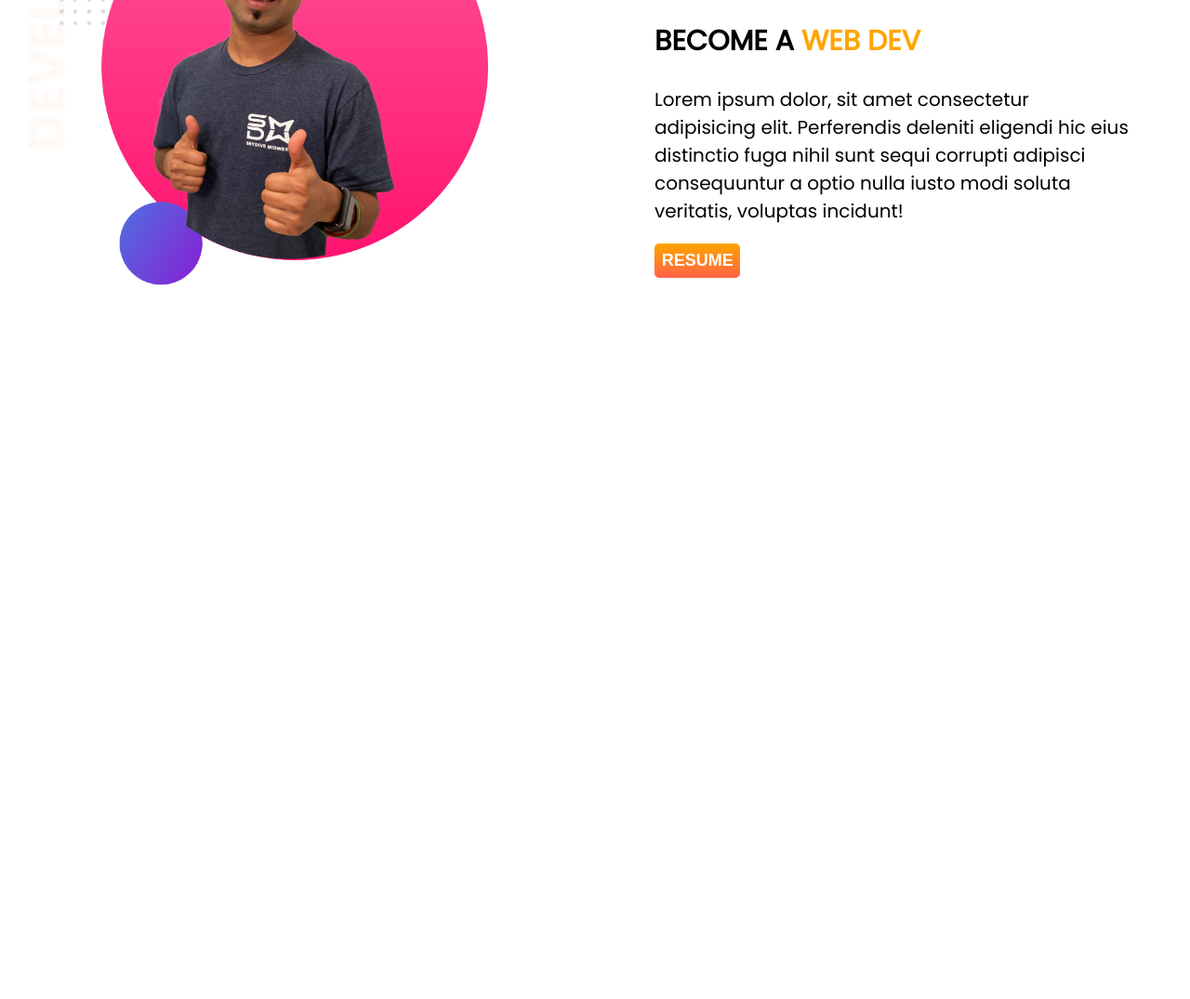
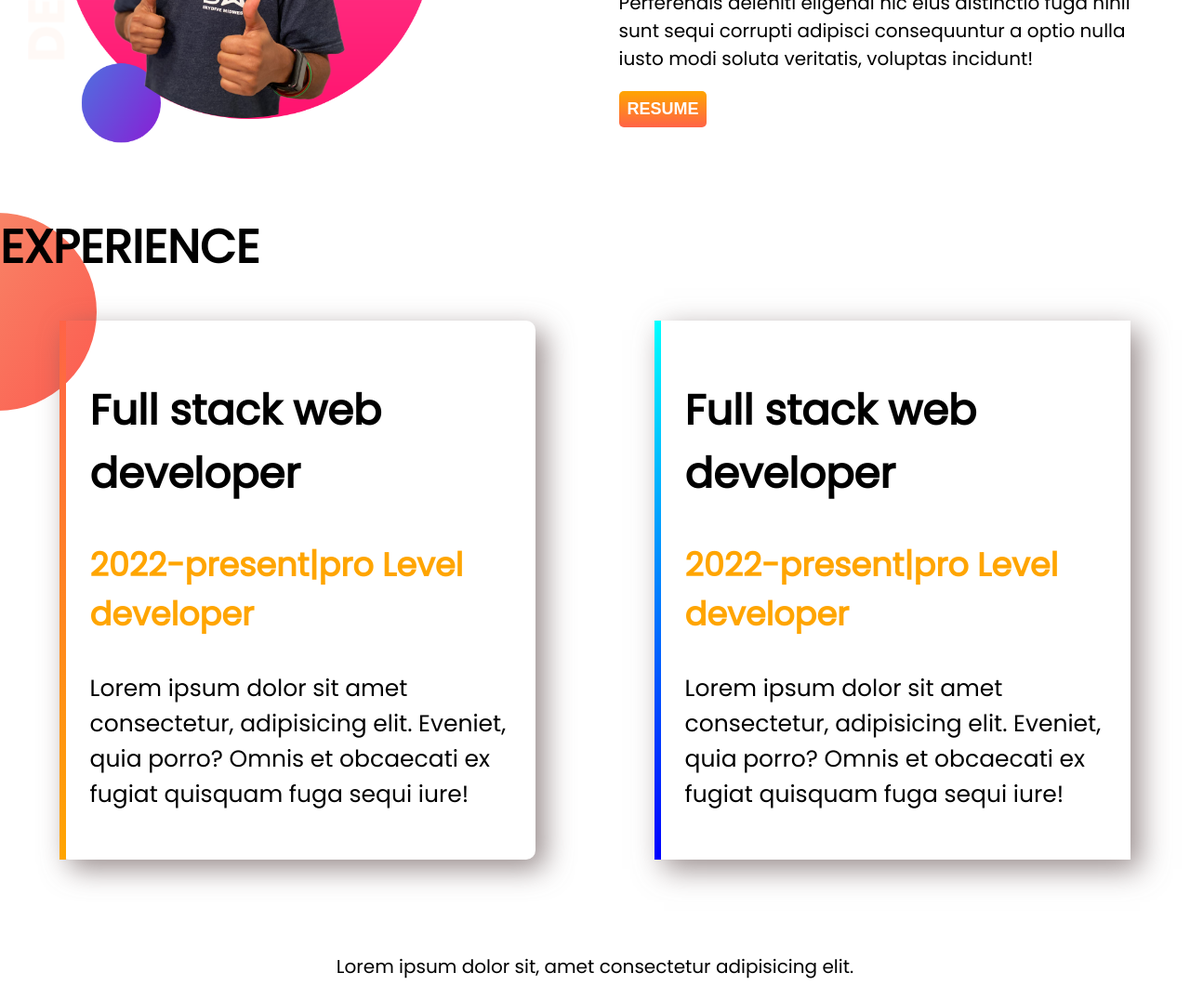
Before and after one commit to fahim00001/developer-portfolio, a plain HTML site: page index.html in a window 1280 px wide. Shown: the part 792-1867 px from the top of the page at 93% size. Before the commit the page ends 1170 px from the top, so only its background shows below. Drawn offline with Linux system fonts and the light colour scheme.

Commit message:
final product

```diff
--- a/index.html
+++ b/index.html
@@ -16,7 +16,7 @@
 </head>
 
 <body>
-    <section class="header">
+    <section class="header flexible-container">
         <div class="top-thing">
             <h1 class="upper-text">Hellow people</h1>
             <h1 class="lower-text">welcome to <span class="author-name"> Fahim's</span> world</h1>
@@ -30,7 +30,7 @@
             <img src="images/jhankar.png" alt="jhankar" srcset="">
         </div>
     </section>
-    <section class="header">
+    <section class="header flexible-container">
 
         <div class="top-thing">
             <img src="images/jhankar2.png" alt="jhankar" srcset="">
@@ -45,8 +45,24 @@
             <a target="_blank" href="http://www.google.com"> <button class="button">RESUME</button> </a>
         </div>
     </section>
-
-
+       <section class="experience-area">
+           <h1 class="upper-text">Experience</h1>
+          <div class="experience-part">
+            <div id="expert" class="full-stack">
+                <h1>Full stack web developer</h1>
+                <h3 class="author-name">2022-present|pro Level developer</h3>
+                <p class="vlog-experience">Lorem ipsum dolor sit amet consectetur, adipisicing elit. Eveniet, quia porro? Omnis et obcaecati ex fugiat quisquam fuga sequi iure!</p>
+            </div>
+            <div  id="baby-dev" class="full-stack">
+                <h1>Full stack web developer</h1>
+                <h3 class="author-name">2022-present|pro Level developer</h3>
+                <p class="vlog-experience" >Lorem ipsum dolor sit amet consectetur, adipisicing elit. Eveniet, quia porro? Omnis et obcaecati ex fugiat quisquam fuga sequi iure!</p>
+            </div>
+          </div>
+       </section>
+<footer>
+    <p>Lorem ipsum dolor sit, amet consectetur adipisicing elit. </p>
+</footer>
 
 </body>
 
--- a/style.css
+++ b/style.css
@@ -40,9 +40,51 @@ body{
     margin: bottom 150px; ;
 }
 .top-thing{
-    width: 50%;
-    padding: 5%;
+    width: 60%;
+    padding: 2%;
 }
 .top-thing img{
-    width: 90%;
+    width: 75%;
 }
+.experience-part{
+    display: flex;
+    font-size: 30px;
+    margin-bottom: 100px;
+
+
+}
+.full-stack{
+    width: 40%;
+    box-shadow: 10px 10px 30px rgba(110, 93, 93, 0.705);
+    margin-right: 5%;
+    margin-left: 5%;
+    padding: 2%;
+    border-radius: 10px;
+    /* background-image: ; */
+
+
+
+}
+
+.vlog-experience{
+    font-size: 25px;
+}
+.experience-area{
+    background-image: url(images/exp-bg.png);
+    background-repeat: no-repeat;
+}
+#expert{
+    border-left: 7px solid;
+    border-image: linear-gradient(tomato, orange);
+    border-image-slice: 1;
+}
+#baby-dev{
+    border-left: 7px solid;
+    border-image: linear-gradient(cyan, blue);
+    border-image-slice: 1;
+    border-radius: 0px;
+}
+footer p{
+    text-align: center;
+    font-size: 20px;
+}
```
